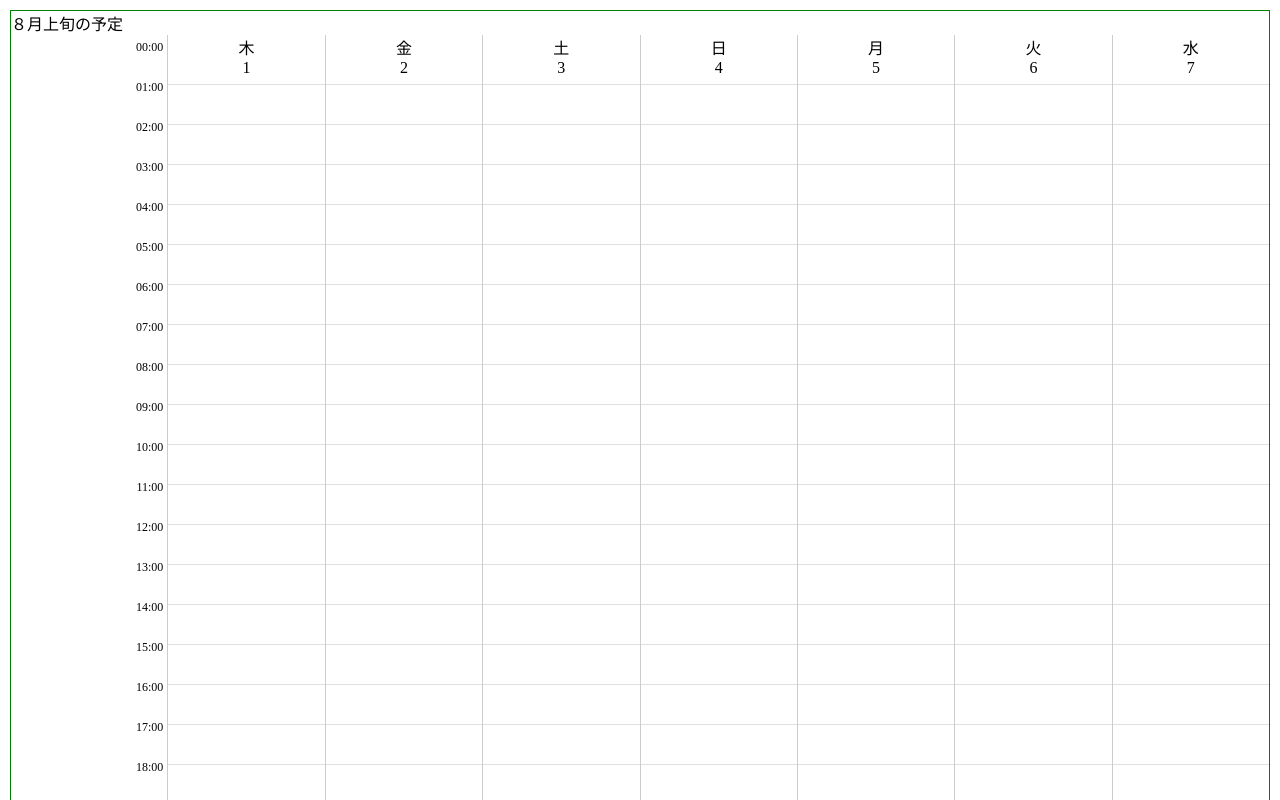
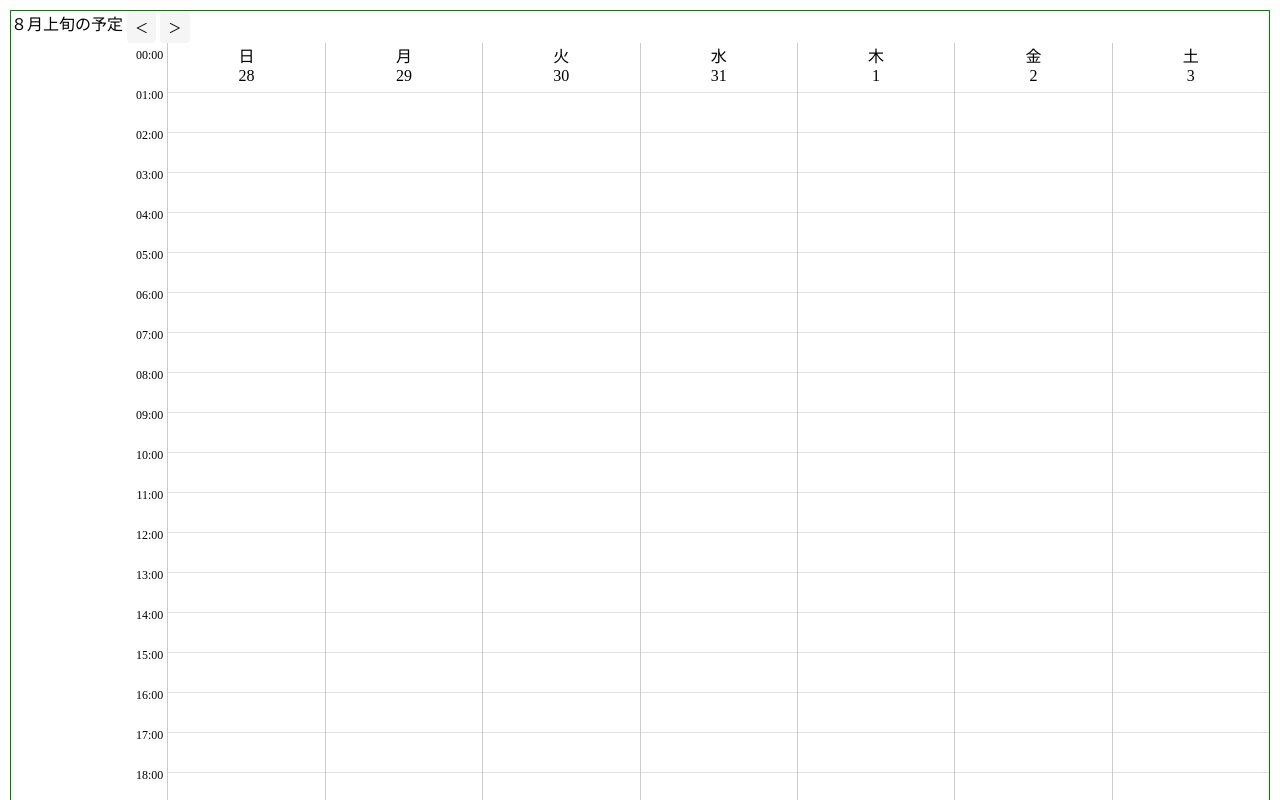
Before and after one commit to KadoProG/react-calendar-app, a React (Vite) app: page /calendar in a window 1280 px wide. Shown: the top 800 px of the page. Built offline with nearby package versions, Linux system fonts and the light colour scheme.

Commit message:
update calendar scroll button

```diff
--- a/src/components/Calendar.tsx
+++ b/src/components/Calendar.tsx
@@ -1,6 +1,7 @@
 import dayjs from '@/libs/dayjs';
 import styles from '@/components/Calendar.module.scss';
 import React, { useState } from 'react';
+import { Button } from '@/components/common/button/Button';
 
 /**
  * １時間を何分割するか
@@ -34,7 +35,7 @@ const calculateIndexDifference = (startTime: dayjs.Dayjs, endTime: dayjs.Dayjs)
 };
 
 const Calendar: React.FC = () => {
-  const baseDate = dayjs('2024-08-01');
+  const [baseDate, setBaseDate] = useState<dayjs.Dayjs>(dayjs('2024-07-28'));
   const [events, setEvents] = useState<{ start: dayjs.Dayjs; end: dayjs.Dayjs; title: string }[]>(
     []
   );
@@ -42,6 +43,14 @@ const Calendar: React.FC = () => {
   const [selectedStartDay, setSelectedStartDay] = useState<dayjs.Dayjs>(dayjs());
   const [selectedEndDay, setSelectedEndDay] = useState<dayjs.Dayjs>(dayjs());
   const calendarRef = React.useRef<HTMLDivElement>(null);
+
+  const handleBasePrev = React.useCallback(() => {
+    setBaseDate(baseDate.add(-7, 'day'));
+  }, [baseDate]);
+
+  const handleBaseNext = React.useCallback(() => {
+    setBaseDate(baseDate.add(7, 'day'));
+  }, [baseDate]);
 
   /**
    * ドラッグ開始時の処理（マウスがセルをクリックしたときの処理）
@@ -105,7 +114,11 @@ const Calendar: React.FC = () => {
 
   return (
     <div>
-      <p>８月上旬の予定</p>
+      <div style={{ display: 'flex', gap: 4 }}>
+        <p>８月上旬の予定</p>
+        <Button onClick={handleBasePrev}>＜</Button>
+        <Button onClick={handleBaseNext}>＞</Button>
+      </div>
       <div
         className={styles.calendar}
         onMouseUp={handleMouseUp}
--- a/src/components/common/button/Button.module.scss
+++ b/src/components/common/button/Button.module.scss
@@ -4,7 +4,7 @@
   align-items: center;
   border: none;
   border-radius: 4px;
-  padding: 4px 4px;
+  padding: 4px 8px;
   cursor: pointer;
   transition: background-color 0.3s;
   background: #f5f5f5;
```
